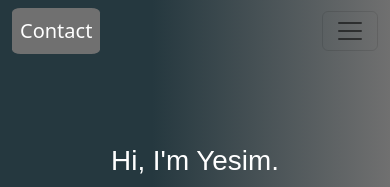
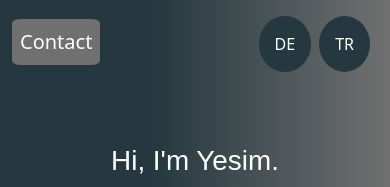
Before and after one commit to besincielement/portfolio, a website: page index.html in a window 390 px wide. Shown: the top 187 px of the page. Drawn offline with nearby package versions, Linux system fonts and the light colour scheme; files that its build step writes are made by us from their sources; a web font is replaced by a local one.

Commit message:
index.html navbar

```diff
--- a/index.html
+++ b/index.html
@@ -11,13 +11,9 @@
     <title>Yesim Demir</title>
 </head>
 <body>
-    <nav class="d-flex navbar fixed-top navbar-expand-sm bg-body-tertiary">
+    <nav class="d-flex navbar fixed-top navbar-expand">
         <div class="container-fluid">
             <a class="navbar-brand text-bg-warning p-xs-2" href="./contact.html" style="color: white; border-radius:10%;">Contact</a>
-          <button class="navbar-toggler" type="button" data-bs-toggle="collapse" data-bs-target="#navbarText" aria-controls="navbarText" aria-expanded="true" aria-label="Toggle navigation">
-            <span class="navbar-toggler-icon"></span>
-          </button>
-          <div class="collapse navbar-collapse justify-content-sm-end" id="navbarText">
             <ul class="d-flex navbar-nav me-xs-1 mt-xs-1">
                 <li class="nav-item">
                      <a class="nav-link text-bg-primary p-xs-3 m-xs-1" style="border-radius:50%; color: white;" href="./deutsch.html">DE</a>
@@ -26,7 +22,6 @@
                      <a class="nav-link text-bg-primary p-xs-3 m-xs-1" style="border-radius:50%; color: white;" href="./tuerkce.html">TR</a>
                 </li>
             </ul>
-          </div>
         </div>
     </nav>
     <div class="container pt-xs-5 pt-sm-5 text-xs-center justify-content-xs-center align-items-xs-center">
```
Lines whose indentation alone changed are shown as unchanged.
